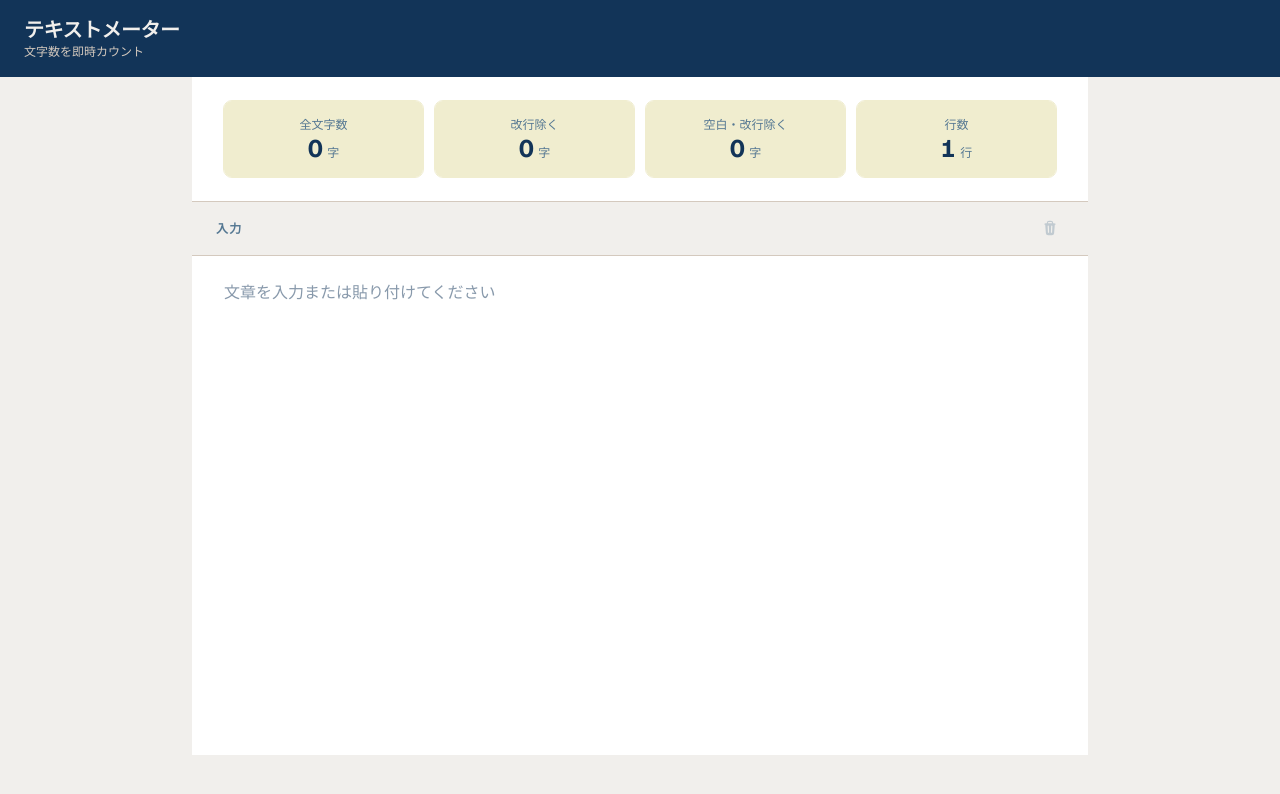
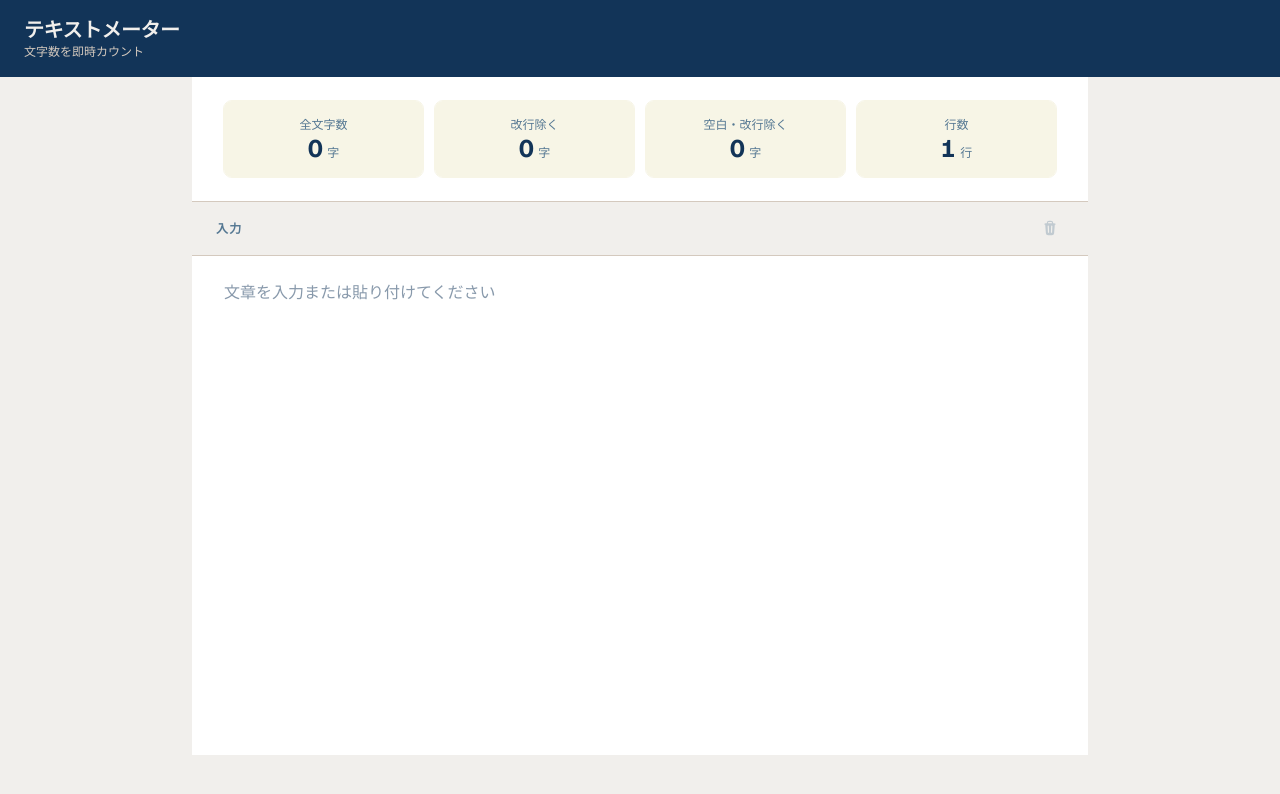
Before and after one commit to kanaix-apps/text-meter, a Next.js app: page / in a window 1280 px wide. Shown: the top 794 px of the page. Built offline with nearby package versions, Linux system fonts and the light colour scheme.

Commit message:
style: カードの背景色をより薄い#F7F5E6に変更
Co-Authored-By: Claude Sonnet 4.6 <noreply@anthropic.com>

```diff
--- a/components/CountDisplay.tsx
+++ b/components/CountDisplay.tsx
@@ -16,7 +16,7 @@ type Item = {
 const Card = ({ item }: { item: Item }) => (
   <div
     className="flex flex-1 flex-col items-center justify-center rounded-lg py-4"
-    style={{ backgroundColor: "#F0EDCF", outline: "1px solid #F0EDCF" }}
+    style={{ backgroundColor: "#F7F5E6", outline: "1px solid #F7F5E6" }}
   >
     <p className="text-xs" style={{ color: "#547792" }}>
       {item.label}
```
